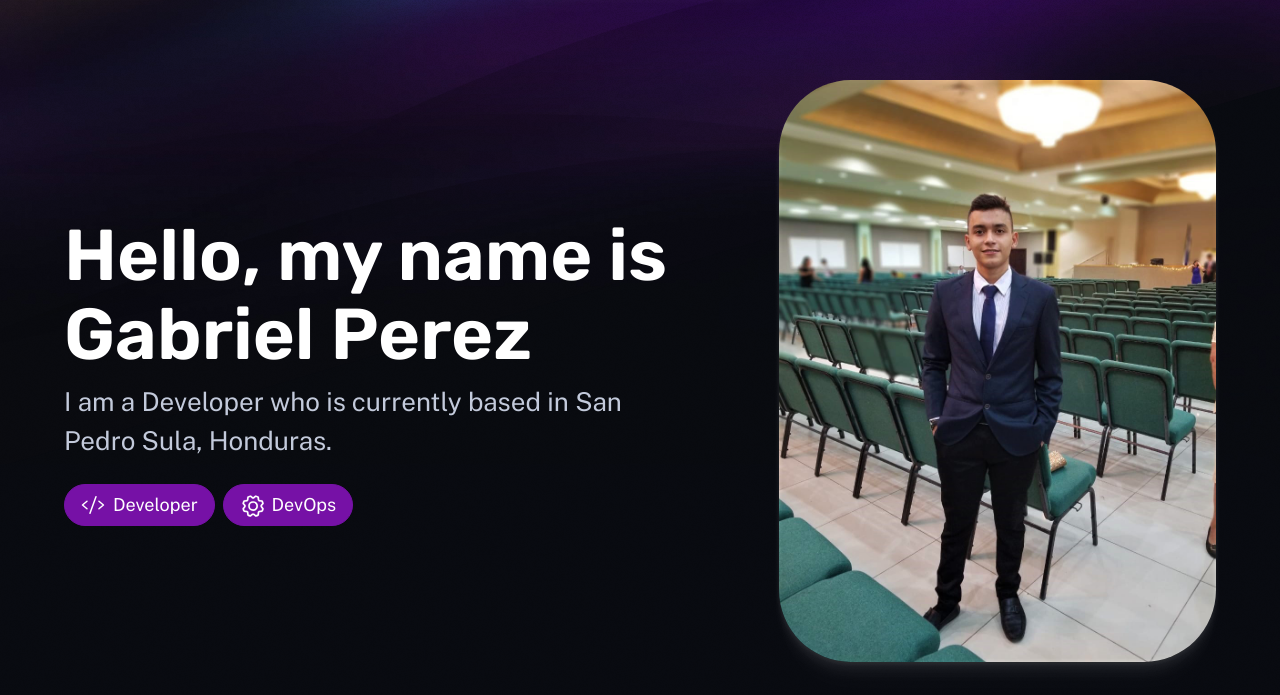
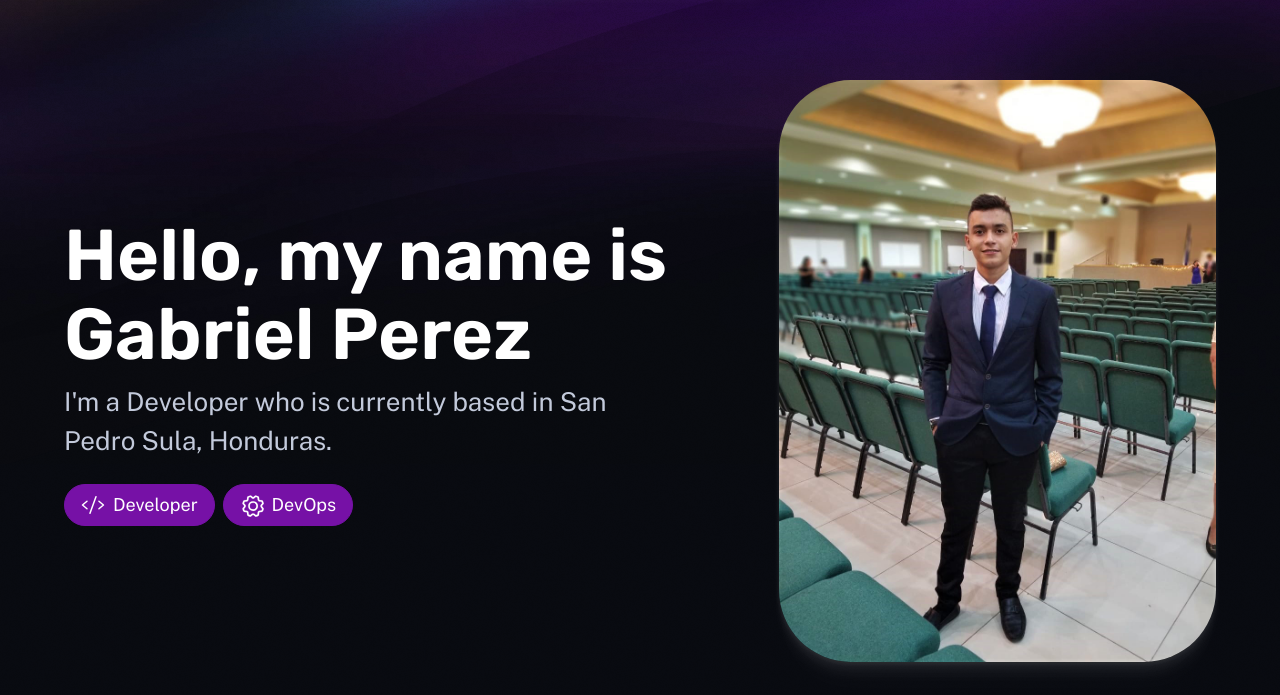
Before and after one commit to Gabo-p/Gabo-p.github.io, an Astro site: page / in a window 1280 px wide. Shown: the part 105-800 px from the top of the page. Built offline with nearby package versions, Linux system fonts and the light colour scheme; Astro itself is replaced by a stand-in of ours.

Commit message:
Update index.astro

```diff
--- a/src/pages/index.astro
+++ b/src/pages/index.astro
@@ -31,7 +31,7 @@ import Skills from '../components/Skills.astro';
 			<header class="hero">
 				<Hero
 					title="Hello, my name is Gabriel Perez"
-					tagline="I am a Developer who is currently based in San Pedro Sula, Honduras."
+					tagline="I'm a Developer who is currently based in San Pedro Sula, Honduras."
 					align="start"
 				>
 					<div class="roles">
```
